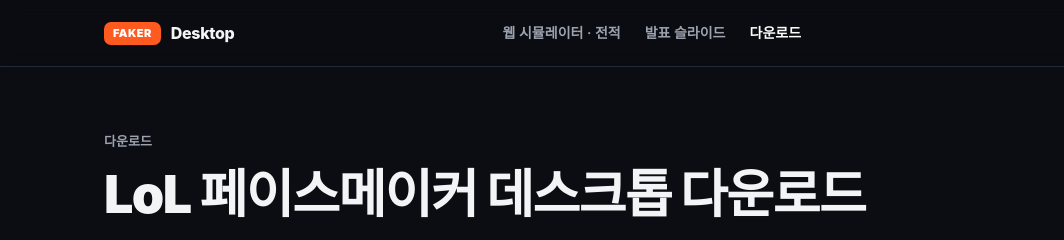
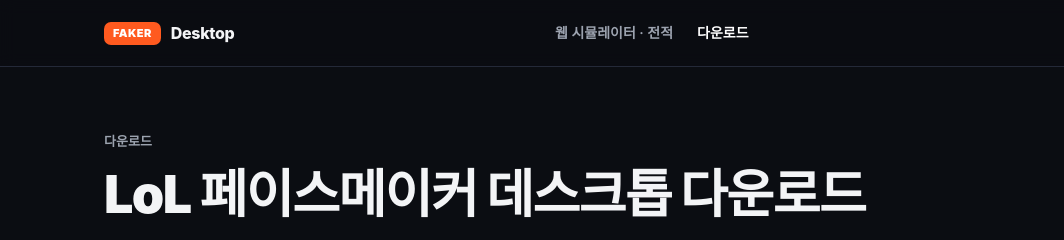
Before and after one commit to wpalswpa/lol-pacemaker-mlops, a plain HTML site: page api/static/download.html in a window 1280 px wide. Shown: the top 240 px of the page, 0-1064 px from the left. Drawn offline with Linux system fonts and the light colour scheme; no server answers.

Commit message:
feat(ui): remove /slides from top navigation menu

```diff
--- a/api/static/download.html
+++ b/api/static/download.html
@@ -124,7 +124,6 @@
     </a>
     <nav class="nav-links" aria-label="주 메뉴">
       <a href="/">웹 시뮬레이터<span class="nl-x"> · 전적</span></a>
-      <a href="/slides"><span class="nl-x">발표 </span>슬라이드</a>
       <a href="/download" class="active">다운로드</a>
     </nav>
     <a class="nav-cta" id="quick-cta" href="/download/launcher?os=windows">
```
Also changed, not shown: api/static/index.html (+0 -1 lines).
